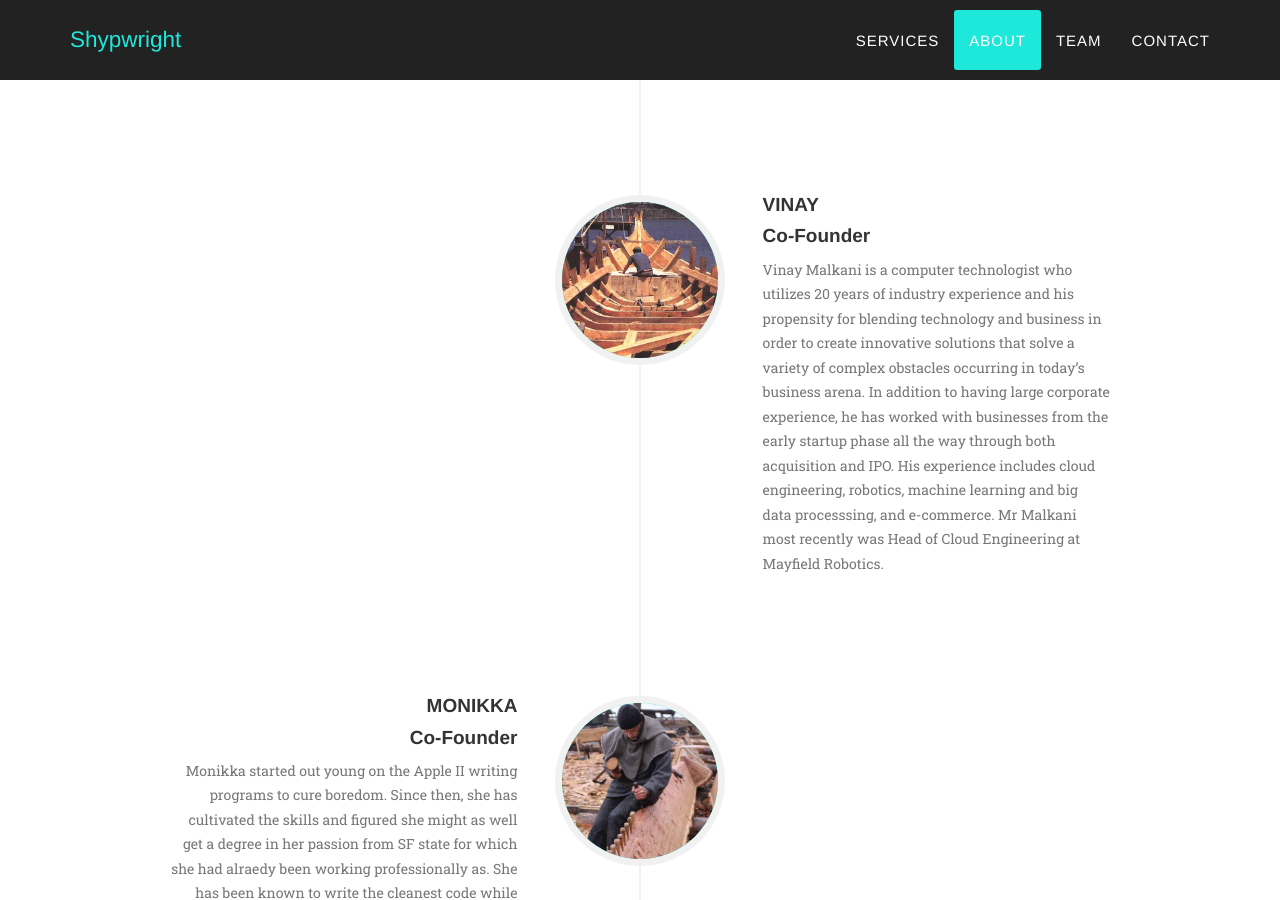
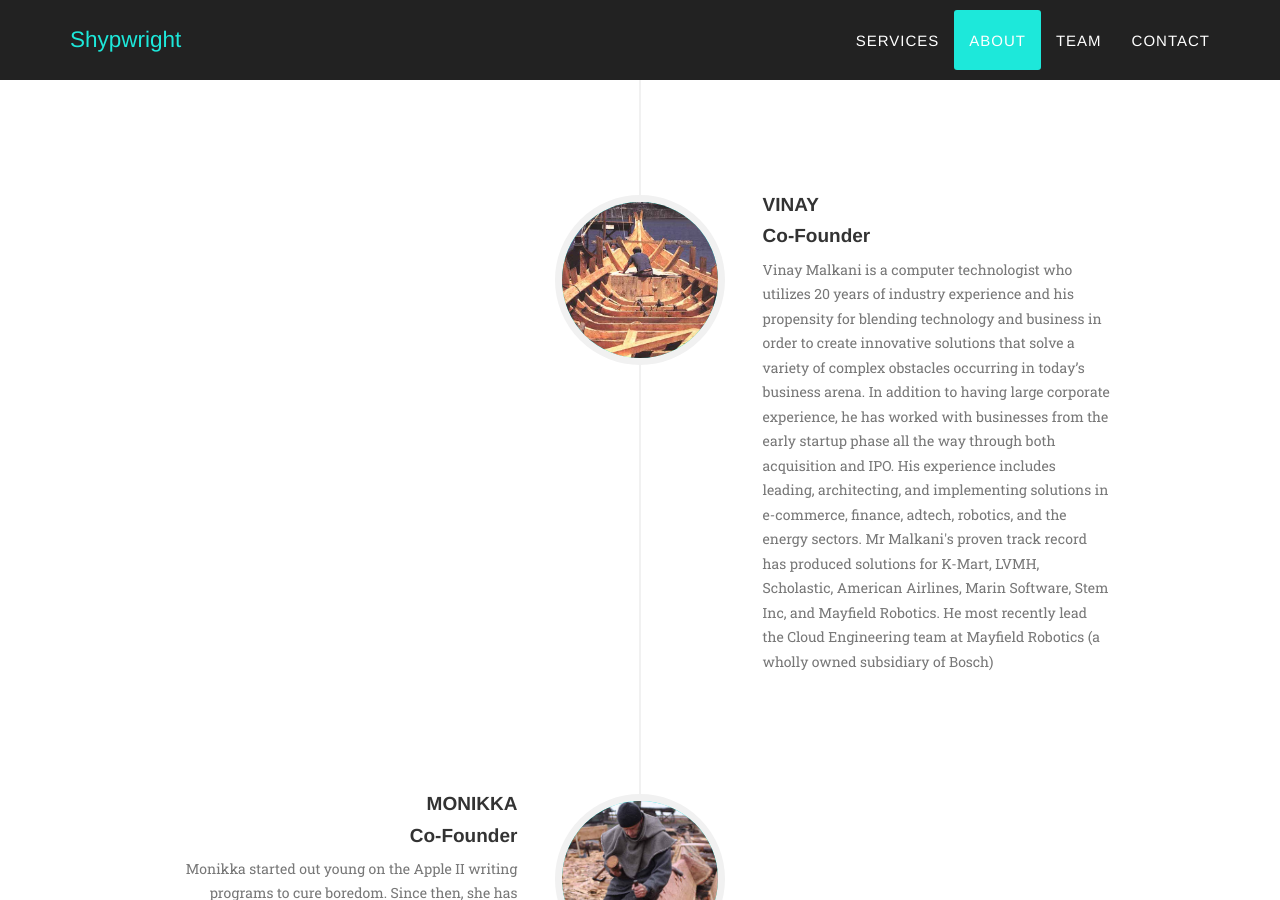
Before and after one commit to shypwrights/shypwright.github.io, a Jekyll site: the page built from index.html, in a window 1280 px wide and 900 px high, scrolled down 2545 px. Built offline with Jekyll 4.4.1, drawn with Linux system fonts in a browser that asks for light colours; some web fonts are replaced; some of the changed text lies outside the part shown.

Commit message:
updating contact us and about

```diff
--- a/_config.yml
+++ b/_config.yml
@@ -3,7 +3,7 @@ url: https://shypwrights.github.io
 
 # Site settings
 title: Shypwright
-email: shypwright@gmail.com
+email: info@shypwright.com
 description: "Shypwright software house, implementation of your ideas through to production"
 
 # Color settings (hex-codes without the leading hash-tag)
--- a/_includes/about.html
+++ b/_includes/about.html
@@ -34,7 +34,7 @@
                                     <h4 class="subheading">Co-Founder</h4>
                                 </div>
                                 <div class="timeline-body">
-                                  <p class="text-muted">Vinay Malkani is a computer technologist who utilizes 20 years of industry experience and his propensity for blending technology and business in order to create innovative solutions that solve a variety of complex obstacles occurring in today’s business arena. In addition to having large corporate experience, he has worked with businesses from the early startup phase all the way through both acquisition and IPO. His experience includes cloud engineering, robotics, machine learning and big data processsing, and e-commerce. Mr Malkani most recently was Head of Cloud Engineering at Mayfield Robotics.</p>
+                                  <p class="text-muted">Vinay Malkani is a computer technologist who utilizes 20 years of industry experience and his propensity for blending technology and business in order to create innovative solutions that solve a variety of complex obstacles occurring in today’s business arena. In addition to having large corporate experience, he has worked with businesses from the early startup phase all the way through both acquisition and IPO. His experience includes leading, architecting, and implementing solutions in e-commerce, finance, adtech, robotics, and the energy sectors. Mr Malkani's proven track record has produced solutions for K-Mart, LVMH, Scholastic, American Airlines, Marin Software, Stem Inc, and Mayfield Robotics. He most recently lead the Cloud Engineering team at Mayfield Robotics (a wholly owned subsidiary of Bosch)</p>
                                 </div>
                             </div>
                         </li>
--- a/_includes/contact.html
+++ b/_includes/contact.html
@@ -4,7 +4,7 @@
                 <div class="col-lg-12 text-center">
                     <h2 class="section-heading">Contact Us</h2>
                     <h3 class="section-subheading text-muted">Write us a request and we'll be in touch.</h3>
-                    <p class="text-muted">shypwright@gmail.com</p>
+                    <p class="text-muted"><a href="mailto:contact@shypwright.com">contact@shypwright.com</a></p>
                 </div>
             </div>
             <!--<div class="row">
```
